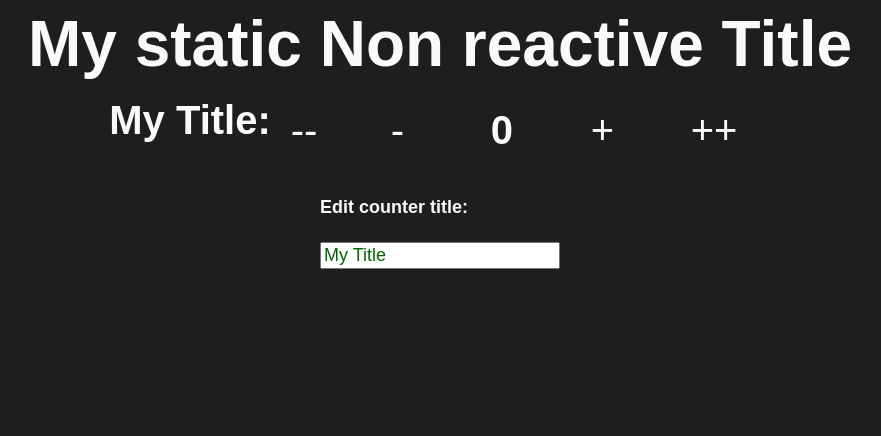
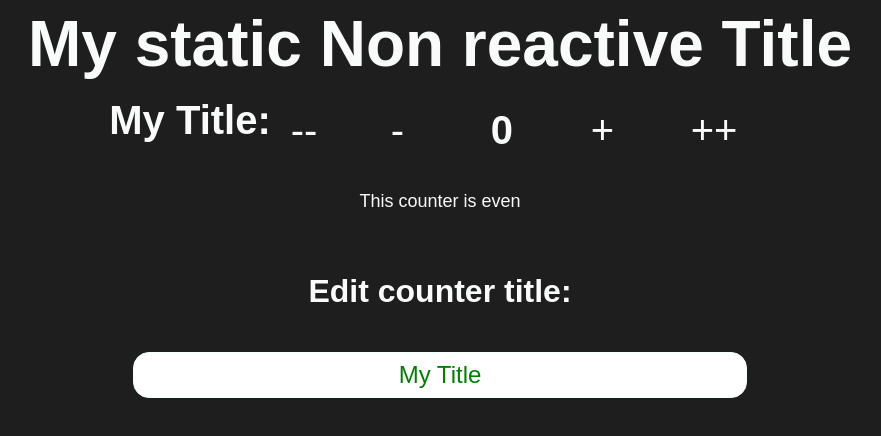
Before and after one commit to Lariicsam/vue-masonry, a Vue app: page / in a window 1280 px wide. Shown: the top 436 px of the page, without its empty margins (200-1081 px from the left). Built offline with nearby package versions, Linux system fonts and the light colour scheme.

Commit message:
Composition API: Computed

```diff
--- a/src/components/HelloWorld.vue
+++ b/src/components/HelloWorld.vue
@@ -8,44 +8,50 @@
       <div class="btn" @click="decreaseCounter(2)">--</div>
       <div class="btn" @click="decreaseCounter(1)">-</div>
       <strong class="counter">{{ counterData.count }}</strong>
-      <div class="btn" @click="increaseCounter(1, $event)">+</div>
+      <div class="btn" @click="increaseCounter(1)">+</div>
       <div class="btn" @click="increaseCounter(2)">++</div>
     </div>
+
     <div class="irow center">
-      <div class="edit">
-        <h4>Edit counter title:</h4>
-        <input v-model="counterData.title" type="text" />
+      <p>This counter is {{ oddOrEven }}</p>
+    </div>
+    <div class="irow center">
+      <div class="icol md">
+        <h4 class="edit">Edit counter title:</h4>
+        <input v-model="counterData.title" type="text" class="edit-input" />
       </div>
     </div>
   </div>
 </template>
 
 <script>
-import { ref, reactive } from "vue";
+import { reactive, computed } from "vue";
 export default {
   setup() {
     const myNonReactiveData = "My static Non reactive Title";
-    const counter = ref(0),
-      counterTitle = ref("My Counter");
 
-    const increaseCounter = (amount, evnt) => {
-      console.log('evnt',evnt);
+    const oddOrEven = computed(() => {
+      if (counterData.count % 2 === 0) {
+        return "even";
+      } else {
+        return "odd";
+      }
+    });
+
+    const increaseCounter = (amount) => {
       counterData.count += amount;
     };
-
     const counterData = reactive({ count: 0, title: "My Title" });
-
     const decreaseCounter = (amount) => {
       counterData.count -= amount;
     };
 
     return {
       myNonReactiveData,
-      counter,
-      counterTitle,
       increaseCounter,
       decreaseCounter,
       counterData,
+      oddOrEven
     };
   },
 };
@@ -61,8 +67,19 @@ export default {
     cursor: pointer;
   }
 
-  .edit,
-  .edit > input {
-    color: darkgreen;
+  .edit {
+    font-size: 32px;
+    text-align: center;
+  }
+
+  .edit-input {
+    border: 1px solid azure;
+    background-color: white;
+    border-radius: 16px;
+    padding: 8px 0;
+    font-weight: lighter;
+    font-size: 24px;
+    color: green;
+    text-align: center;
   }
 </style>
```
